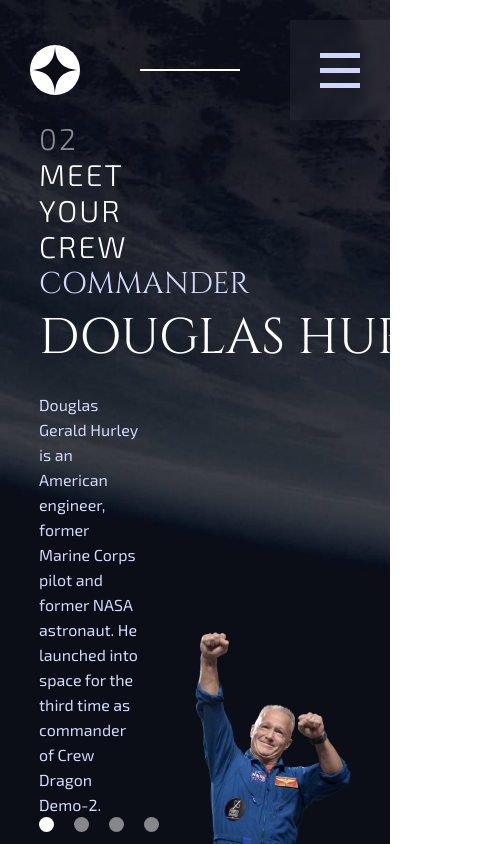
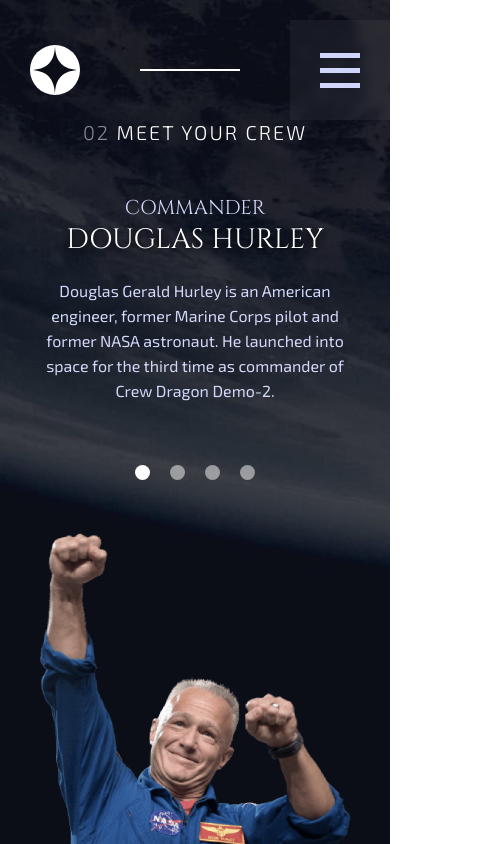
Before and after one commit to Chozen-Wealth/react-space-router, a React (Vite) app: page /crew/0 in a window 390 px wide. Shown: the whole page, 498 px wide, since content can reach past the window. Built offline with nearby package versions, Linux system fonts and the light colour scheme; a web font is replaced by a local one.

Commit message:
Crew page fully responsive

```diff
--- a/src/pages/Crew/Crew.css
+++ b/src/pages/Crew/Crew.css
@@ -8,6 +8,7 @@
     padding-right: 10%;
     display: flex;
     justify-content: space-between;
+    overflow: auto;
 }
 .crewGauche {
     color: white;
@@ -22,6 +23,7 @@
     font-size: 30px;
     font-weight: 300;
     letter-spacing: 2px;
+    text-wrap: nowrap;
 }
 .crewGaucheTop span span {
     color: white;
@@ -45,20 +47,6 @@
     line-height: 25px;
     color: rgb(210, 216, 249);
 }
-.crewDroite {
-    width: 50%;
-    height: 100%;
-    position: relative;
-}
-.crewDroite img {
-    width: 100%;
-    max-height: 500px;
-    position: absolute;
-    left: 50%;
-    transform: translateX(-50%);
-    bottom: 0;
-    object-fit: contain;
-}
 .crewGaucheBot {
     height: 30px;
     width: 100%;
@@ -75,3 +63,86 @@
 .dot.active {
     background-color: white;
 }
+.crewDroite {
+    width: 50%;
+    height: 100%;
+    position: relative;
+}
+.crewDroite img {
+    width: 450px;
+    max-height: 450px;
+    position: absolute;
+    left: 50%;
+    transform: translateX(-48%);
+    bottom: 0;
+    object-fit: contain;
+}
+@media (max-width:1024px) {
+    .Crew {
+        padding-right: 0;
+    }
+    .crewGauche {
+        position: relative;
+        z-index: 1;
+    }
+    .crewGaucheTop span {
+        font-size: 24px;
+    }
+    .crewDroite img {
+        transform: none;
+        left: auto;
+        right: 0px;
+    }
+    .crewGaucheMid span:first-of-type {
+    font-size: 24px;
+    }
+    .crewGaucheMid span:nth-of-type(2) {
+        font-size: 40px;
+        text-wrap: nowrap;
+        margin-bottom: 20px;
+        filter: drop-shadow(0px 3px 3px black);
+    }
+}
+@media (max-width:768px) {
+    .Crew {
+        flex-direction: column;
+        padding-right: 10%;
+        gap: 50px;
+    }
+    .crewDroite {
+        width: 100%;
+        height: fit-content;
+        display: flex;
+        justify-content: center;
+        align-items: center;
+    }
+    .crewDroite img {
+        position: static;
+        height: 100%;
+        width: 100%;
+    }
+    .crewGauche {
+        width: 100%;
+        gap: 50px;
+        align-items: center;
+    }
+    .crewGaucheMid {
+        height: 100%;
+        align-items: center;
+        text-align: center;
+    }
+    .crewGaucheBot {
+        justify-content: center;
+    }
+}
+@media (max-width:425px) {
+    .crewGaucheTop span {
+        font-size: 20px;
+    }
+    .crewGaucheMid >span:first-of-type {
+        font-size: 20px;
+    }
+    .crewGaucheMid >span:nth-of-type(2) {
+        font-size: 28px;
+    }
+}
```
